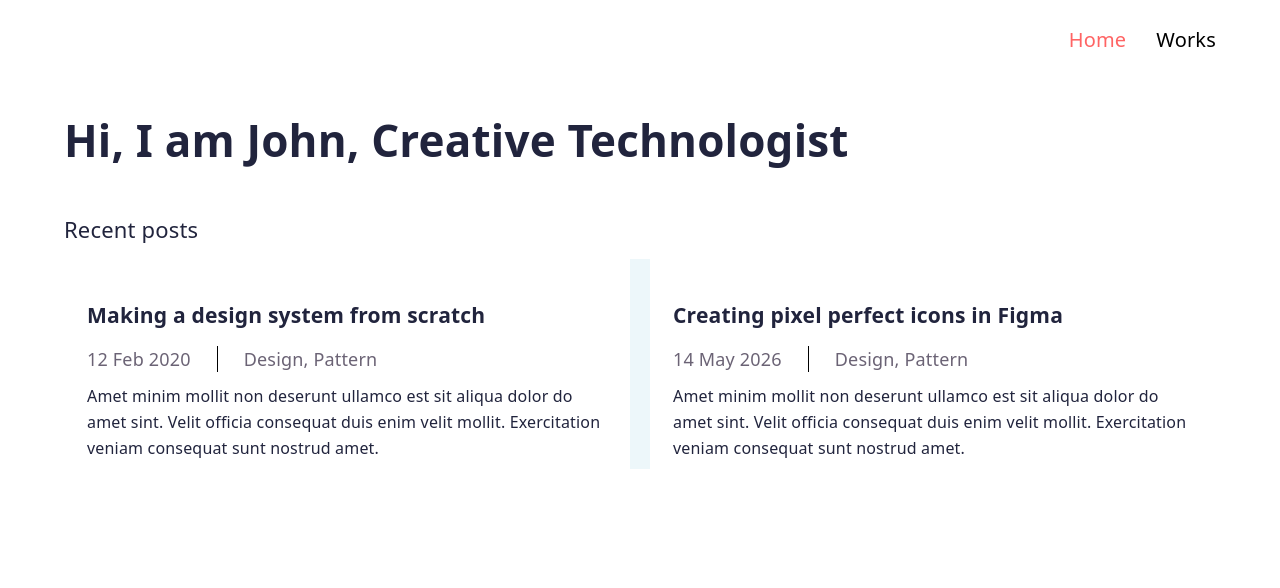
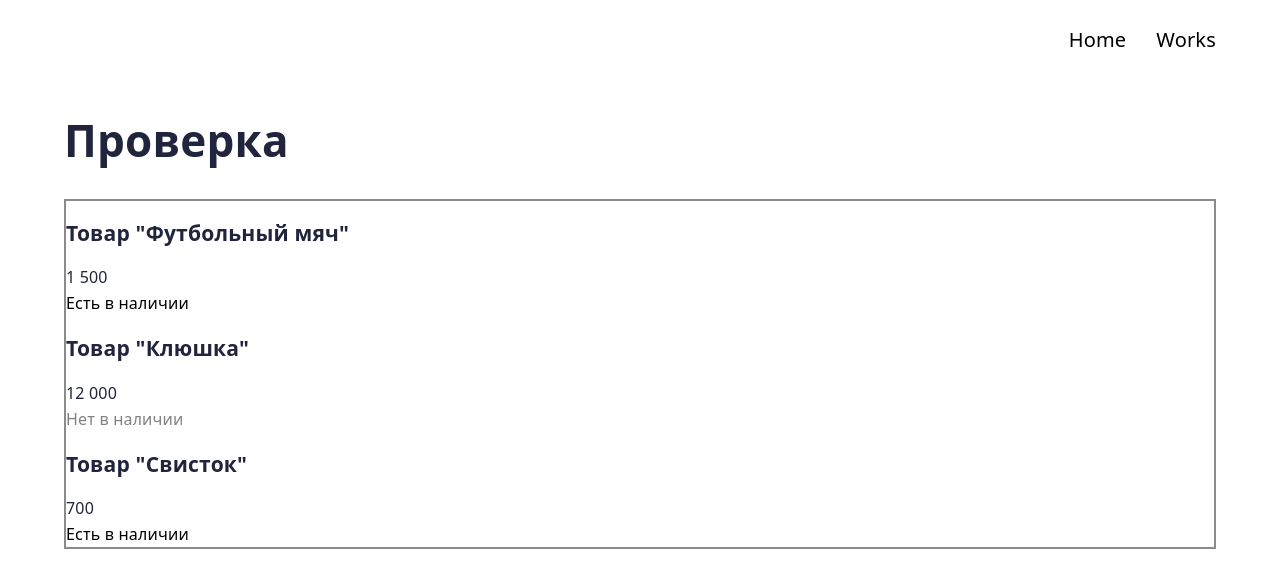
Before and after one commit to ITHUB-SPB/ithub-frontend-blog, a React (Vite) app: page / in a window 1280 px wide. Shown: the top 588 px of the page. Built offline with nearby package versions, Linux system fonts and the light colour scheme.

Commit message:
2026-09-10

```diff
--- a/src/App.tsx
+++ b/src/App.tsx
@@ -2,15 +2,24 @@ import { useState } from "react"
 
 import HomePage from "./pages/home"
 import WorksPage from "./pages/works"
+import ExamplePage from "./pages/example"
 import Nav from "./ui/nav/nav"
 
+type Page = 'home' | 'works' | 'example'
+
 export default function App() {
-  const [page, setPage] = useState('home')
+  const [page, setPage] = useState<Page>('example')
+
+  const pages = {
+    home: <HomePage />,
+    works: <WorksPage />,
+    example: <ExamplePage />
+  }
 
   return (
     <>
       <Nav setPage={setPage} active={page} />
-      {page === "home" ? <HomePage /> : <WorksPage />}
+      {pages[page]}
     </>
   )
 }
--- /dev/null
+++ b/src/pages/example.tsx
@@ -0,0 +1,56 @@
+type ProductCardProps = {
+    title: string,
+    price: number,
+    inStock: boolean
+}
+
+type ProductEntry = {
+    id: number,
+    title: string,
+    price: number,
+    inStock: boolean
+} // TODO
+
+type ProductListProps = {
+    products: ProductEntry[]
+}
+
+const products: ProductEntry[] = [
+    { id: 1, title: 'Футбольный мяч', price: 1500, inStock: true },
+    { id: 2, title: 'Клюшка', price: 12000, inStock: false },
+    { id: 3, title: 'Свисток', price: 700, inStock: true },
+    { id: 4, title: 'Шарф', price: 3200, inStock: true }
+]
+
+function ProductCard(props: ProductCardProps) {
+    return (
+        <article>
+            <h3>Товар "{props.title}"</h3>
+            <p>{props.price.toLocaleString('ru')}</p>
+            <p style={{ color: props.inStock ? 'black' : 'gray' }}>{props.inStock ? 'Есть ' : 'Нет '}в наличии</p>
+        </article>
+    )
+}
+
+function ProductList(props: ProductListProps) {
+    if (props.products.length === 0) {
+        return <p>Товаров в разделе пока нет</p>
+    }
+
+    return (
+        <section style={{ border: '2px solid rgba(25,25,25,0.5)' }}>
+            {props.products.slice(0, 3).map(
+                product => <ProductCard key={product.id} {...product} />
+            )}
+        </section>
+    )
+}
+
+export default function ExamplePage() {
+    return (
+        <>
+            <h1>Проверка</h1>
+            <ProductList products={products} />
+        </>
+    )
+}
--- a/src/ui/nav/nav.tsx
+++ b/src/ui/nav/nav.tsx
@@ -1,6 +1,6 @@
 import styles from './nav.module.css'
 
-type PageName = 'home' | 'works'
+type PageName = 'home' | 'works' | 'example'
 
 type NavProps = {
   active: PageName,
```
